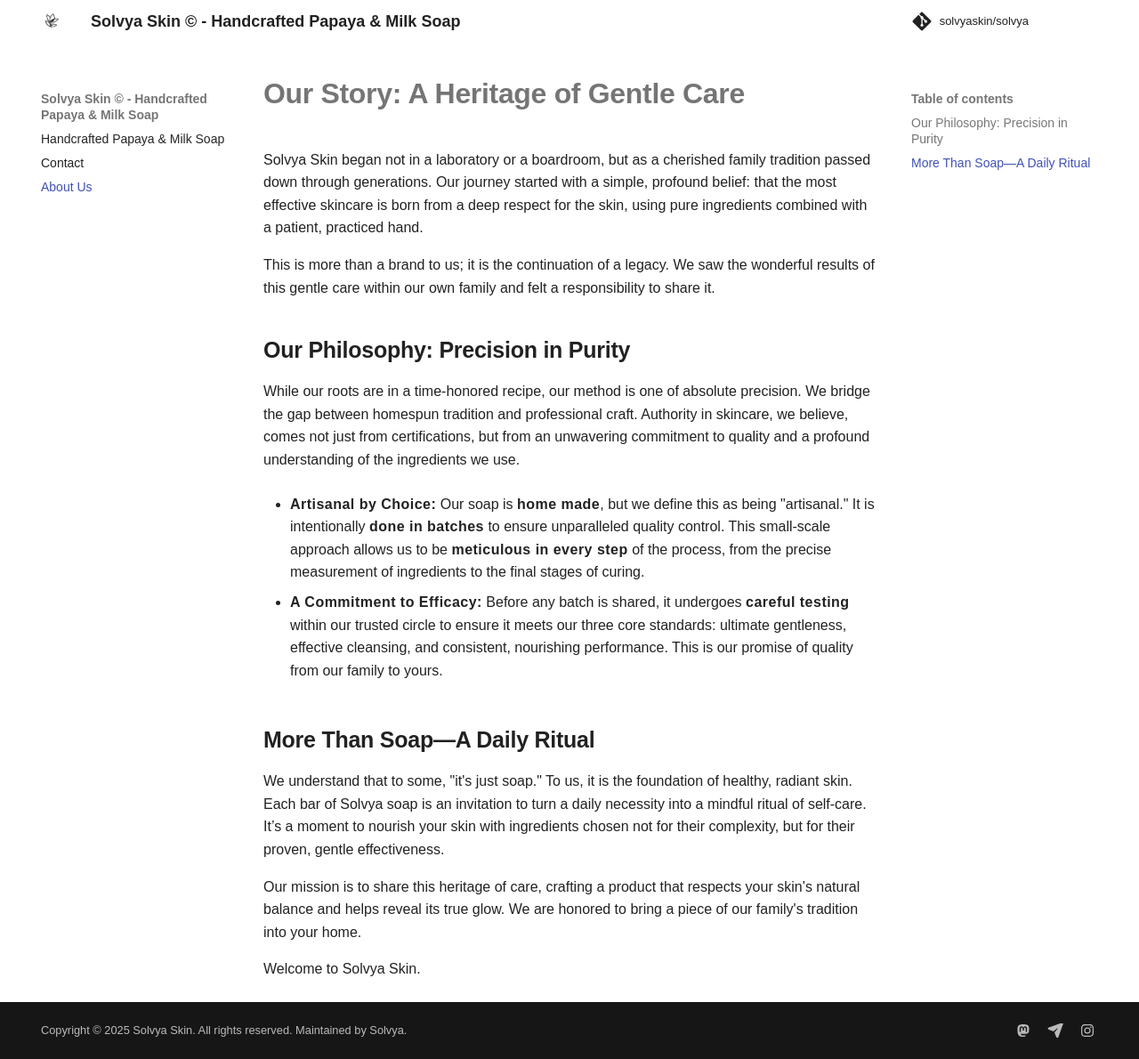
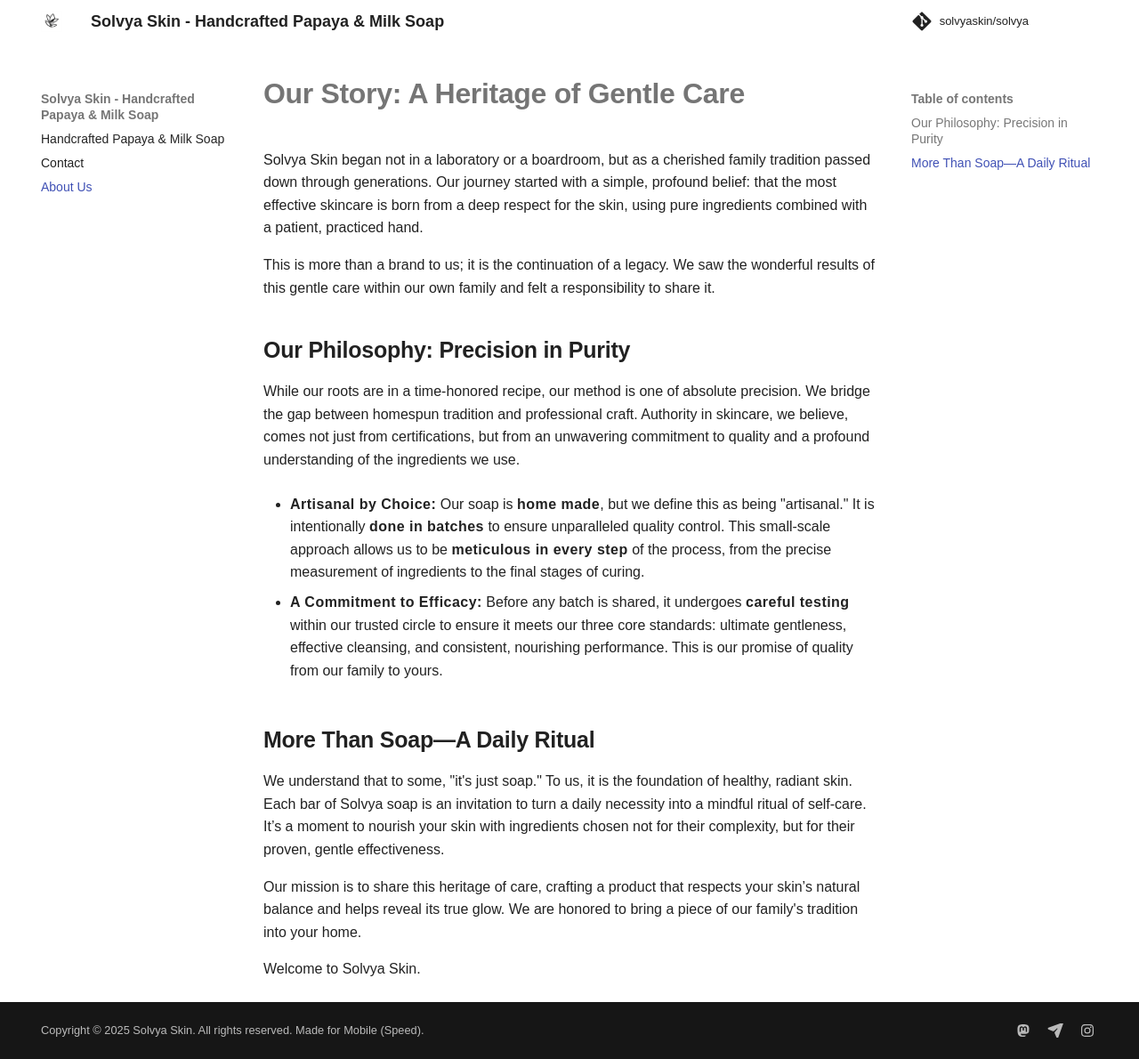
Before and after one commit to solvyaskin/solvya, an MkDocs documentation site: the page built from docs/about.md, in a window 1280 px wide and 1190 px high. Shown: the whole window at 89% size. Built offline with MkDocs 1.6.1 and Material for MkDocs 9.7.7, drawn with Linux system fonts in a browser that asks for light colours; some web fonts are replaced; comment, search, counter and statistics services are not loaded.

Commit message:
Sending Awesome
Sending Awesome

```diff
--- a/mkdocs.yml
+++ b/mkdocs.yml
@@ -1,5 +1,5 @@
 # --- CORE SITE METADATA ---
-site_name: Solvya Skin © - Handcrafted Papaya & Milk Soap
+site_name: Solvya Skin  - Handcrafted Papaya & Milk Soap
 site_url: https://solvyaskin.github.io/solvya/
 site_description: Discover Solvya Skin's Papaya & Milk Gentle Renew Soap, a handcrafted, natural skincare solution from the Philippines. Perfect for sensitive skin, our soap is made in small batches, combining heritage and gentle care to reveal your true glow.
 site_author: Solvya Skin
@@ -9,7 +9,7 @@ repo_name: solvyaskin/solvya
 repo_url: https://github.com/solvyaskin/solvya
 
 # --- FOOTER ---
-copyright: Copyright &copy; 2025 Solvya Skin. All rights reserved. Maintained by <a href="https://solvya.com">Solvya</a>.
+copyright: Copyright &copy; 2025 Solvya Skin. All rights reserved. Made for Mobile (Speed).
 
 
 theme:
```
Also changed, not shown: docs/index.md (+5 -0 lines), site/index.html, site/search/search_index.json, site/stylesheets/extra.css.
